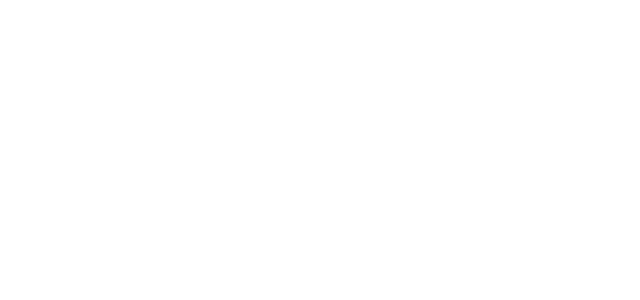
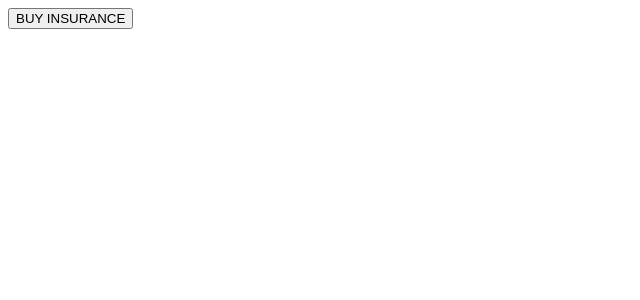
Before and after one commit to phsinghka/decentralized, a React (Create React App) app in the folder client/: page /buy_insurance in a window 1280 px wide. Before the commit this address had no page. Shown: the top 300 px of the page, without its empty margins (0-640 px from the left). Built offline with nearby package versions, Linux system fonts and the light colour scheme.

Commit message:
save changes

```diff
--- a/client/src/App.js
+++ b/client/src/App.js
@@ -12,19 +12,19 @@
 import { Login } from "./components/Login";
 import { Invoices } from "./Invoices";
 import { PrivateRoutes } from "./components/PrivateRoute";
+import { BuyInsurance } from "./BuyInsurance";
 
 export const App = () => {
 
   const context = useContext(AppContext)
   const { currentWallet } = context;
 
-
-
   return (
     <BrowserRouter>
       <Routes>
         <Route element={<PrivateRoutes/>}>
           <Route path="/home" element={<Home />}/>
+          <Route path="/buy_insurance" element={<BuyInsurance />}/>
           <Route path="/invoices" element={<Invoices />}/>
         </Route>
               {/* <Route path="/transactions" element={<Transactions />} />
--- /dev/null
+++ b/client/src/BuyInsurance.js
@@ -0,0 +1,9 @@
+import React from 'react'
+
+export const BuyInsurance = () => {
+  return (
+    <div>
+        <button>BUY INSURANCE</button>
+    </div>
+  )
+}
```
